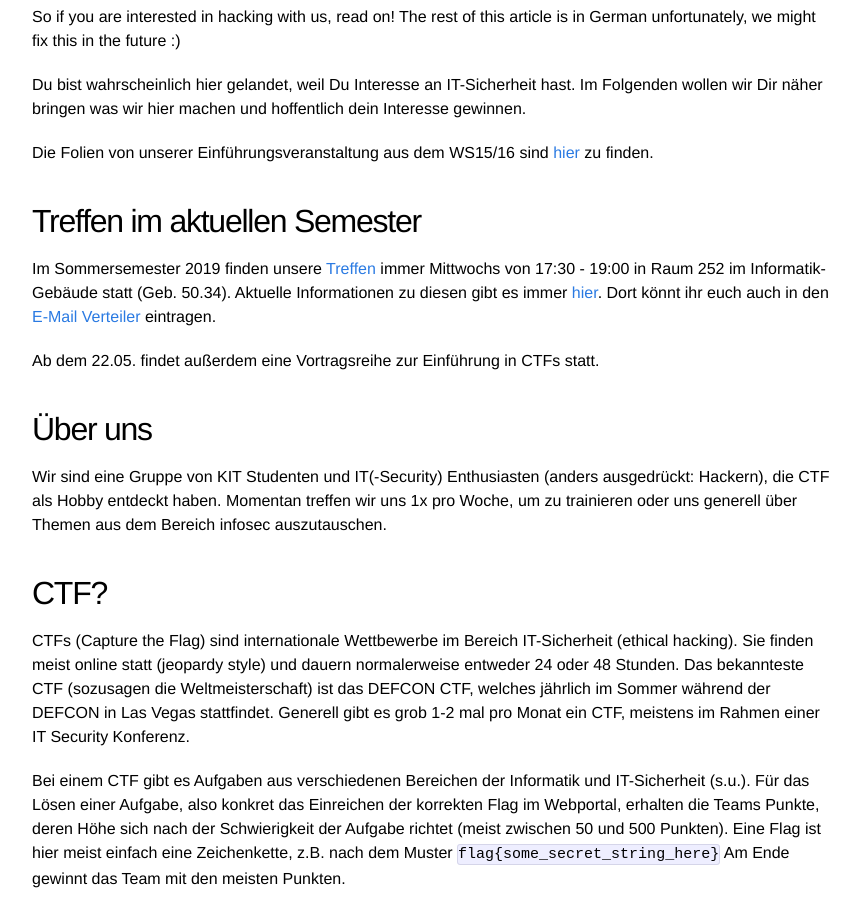
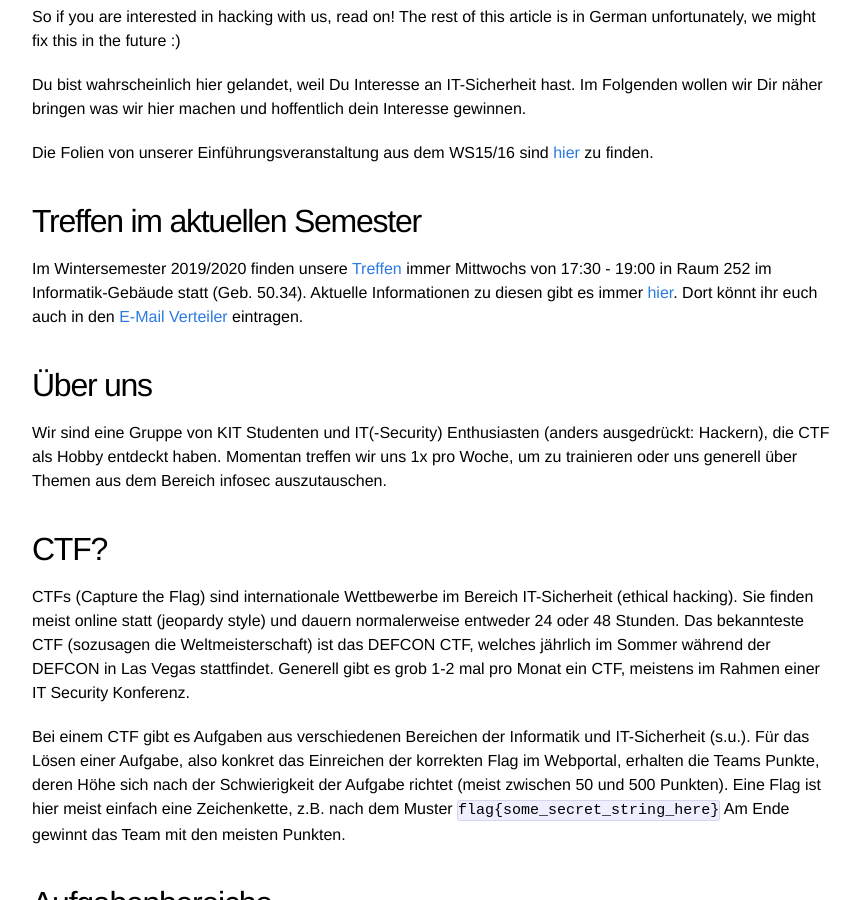
Before and after one commit to kitctf/www, a Jekyll site: the page built from about.md, in a window 1280 px wide and 900 px high, scrolled down 309 px. Shown: the whole window, without its empty margins (208-1068 px from the left). Built offline with Jekyll 4.4.1, drawn with Linux system fonts in a browser that asks for light colours.

Commit message:
added information about current semester

```diff
--- a/about.md
+++ b/about.md
@@ -18,11 +18,9 @@ Die Folien von unserer Einführungsveranstaltung aus dem WS15/16 sind [hier](htt
 
 ## Treffen im aktuellen Semester
 
-Im Sommersemester 2019 finden unsere [Treffen](http://crypto.iti.kit.edu/index.php?id=kitctf) immer Mittwochs von 17:30 - 19:00 in Raum 252 im Informatik-Gebäude statt (Geb. 50.34).
+Im Wintersemester 2019/2020 finden unsere [Treffen](http://crypto.iti.kit.edu/index.php?id=kitctf) immer Mittwochs von 17:30 - 19:00 in Raum 252 im Informatik-Gebäude statt (Geb. 50.34).
 Aktuelle Informationen zu diesen gibt es immer [hier](http://crypto.iti.kit.edu/index.php?id=kitctf).
 Dort könnt ihr euch auch in den [E-Mail Verteiler](https://lists.ira.uni-karlsruhe.de/mailman/listinfo/kitctf) eintragen.
-
-Ab dem 22.05. findet außerdem eine Vortragsreihe zur Einführung in CTFs statt.
 
 ## Über uns
 Wir sind eine Gruppe von KIT Studenten und IT(-Security) Enthusiasten (anders ausgedrückt: Hackern), die CTF als Hobby entdeckt haben.
```
